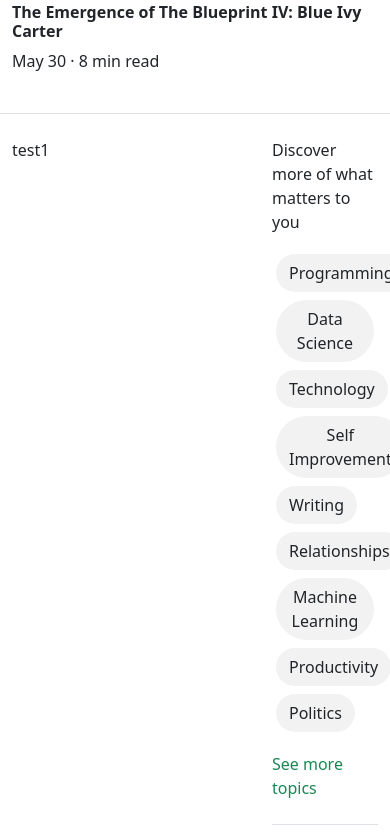
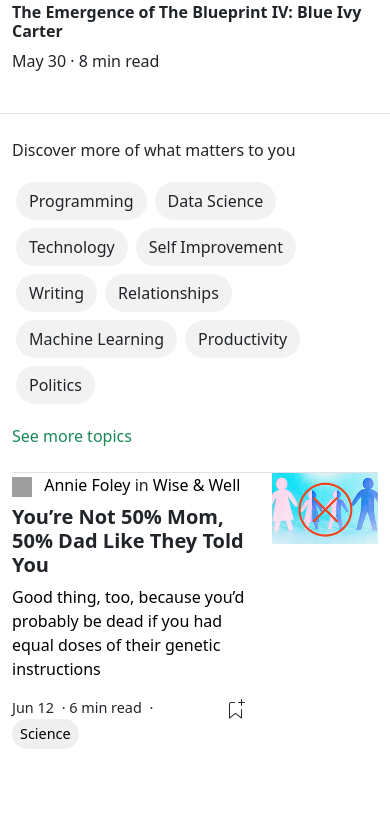
Before and after one commit to TahaDuman/medium-frontend-clone, a website: page index.html in a window 390 px wide. Shown: the part 1482-2320 px from the top of the page. After the commit the page ends 2231 px from the top, so only its background shows below. Drawn offline with nearby package versions, Linux system fonts and the light colour scheme; grey boxes are pictures that could not be loaded.

Commit message:
content part

```diff
--- a/index.html
+++ b/index.html
@@ -133,11 +133,56 @@
 
         <div class="container">
             <div class="row mt-4">
-                <div class="col-8">test1</div>
+
+                <div class="d-block d-sm-none ">
+                    <div class="border-bottom">
+                        <p class="fw-medium" >Discover more of what matters to you</p>
+                        <div class="d-flex flex-wrap mb-3">
+                            <a class="btn rounded-5 m-1" style="background-color: rgba(242, 242, 242, 1);" href="#">Programming</a>
+                            <a class="btn rounded-5 m-1" style="background-color: rgba(242, 242, 242, 1);" href="#">Data Science</a>
+                            <a class="btn rounded-5 m-1" style="background-color: rgba(242, 242, 242, 1);" href="#">Technology</a>
+                            <a class="btn rounded-5 m-1" style="background-color: rgba(242, 242, 242, 1);" href="#">Self Improvement</a>
+                            <a class="btn rounded-5 m-1" style="background-color: rgba(242, 242, 242, 1);" href="#">Writing</a>
+                            <a class="btn rounded-5 m-1" style="background-color: rgba(242, 242, 242, 1);" href="#">Relationships</a>
+                            <a class="btn rounded-5 m-1" style="background-color: rgba(242, 242, 242, 1);" href="#">Machine Learning</a>
+                            <a class="btn rounded-5 m-1" style="background-color: rgba(242, 242, 242, 1);" href="#">Productivity</a>
+                            <a class="btn rounded-5 m-1" style="background-color: rgba(242, 242, 242, 1);" href="#">Politics</a>
+                        </div>
+                        <div class="mb-4"><a class="text-decoration-none text-success" href="#">See more topics</a></div>
+                    </div>
+                </div>
+                <div class="col-sm-12 col-md-8">
+                    <div class="row">
+                        <div class="col-8">
+                            <div>
+                                <a href="#"><img alt="Wise &amp; Well" src="https://miro.medium.com/v2/resize:fill:30:30/1*tlSJZopCPn4cndd9KrDLPg.png" width="20" height="20" loading="lazy"></a>
+                                <span class="ms-2"> <a class="text-decoration-none fw-medium text-black" href="#">Annie Foley</a> </span> in <span> <a href="#" class="text-decoration-none fw-medium text-black">Wise & Well</a> </span>
+                            </div>
+                            <div class="mt-2">
+                                <h2 class="fs-5 fw-bold" >You’re Not 50% Mom, 50% Dad Like They Told You</h2>
+                                <a href="#" class="text-black text-decoration-none"><p>Good thing, too, because you’d probably be dead if you had equal doses of their genetic instructions</p></a>
+                            </div>
+                            <div class="d-flex justify-content-between" style="font-size: .9rem;">
+                                <div>
+                                    <span class="me-1">Jun 12</span> · <span class="me-1">6 min read</span> ·
+                                    <button class="rounded-5 border-0 py-1 px-2 ">Science</button>
+                                </div>
+                                <div>
+                                    <div><span><a class="" rel="noopener follow" href="#"><svg width="25" height="25" viewBox="0 0 25 25" fill="none" class="mm"><path d="M18 2.5a.5.5 0 0 1 1 0V5h2.5a.5.5 0 0 1 0 1H19v2.5a.5.5 0 1 1-1 0V6h-2.5a.5.5 0 0 1 0-1H18V2.5zM7 7a1 1 0 0 1 1-1h3.5a.5.5 0 0 0 0-1H8a2 2 0 0 0-2 2v14a.5.5 0 0 0 .8.4l5.7-4.4 5.7 4.4a.5.5 0 0 0 .8-.4v-8.5a.5.5 0 0 0-1 0v7.48l-5.2-4a.5.5 0 0 0-.6 0l-5.2 4V7z" fill="#292929"></path></svg></a></span></div>
+                                </div>
+                            </div>
+                        </div>
+                        <div class="col-4">
+                            <a href="#">
+                                <img alt="You’re Not 50% Mom, 50% Dad Like They Told You" class="img-fluid" src="./img/content-img.png"  width="250" height="134" loading="lazy">
+                            </a>
+                        </div>
+                    </div>
+                </div>
                 <div class="col-4">
-                    <aside>
+                    <aside class="d-none d-sm-block">
                         <div class="border-bottom">
-                            <p>Discover more of what matters to you</p>
+                            <p class="fw-medium" >Discover more of what matters to you</p>
                             <div class="d-flex flex-wrap mb-3">
                                 <a class="btn rounded-5 m-1" style="background-color: rgba(242, 242, 242, 1);" href="#">Programming</a>
                                 <a class="btn rounded-5 m-1" style="background-color: rgba(242, 242, 242, 1);" href="#">Data Science</a>
```
Also changed, not shown: img/content-img.png (added).
